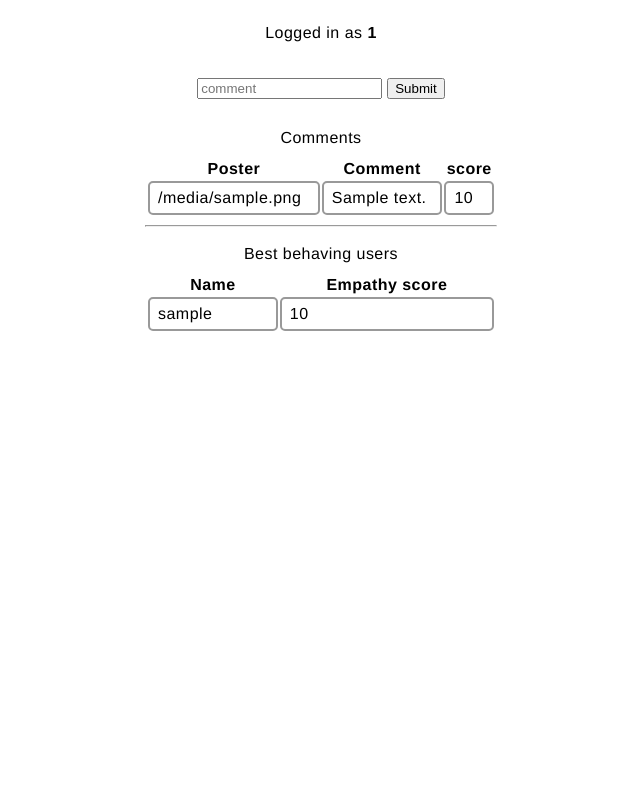
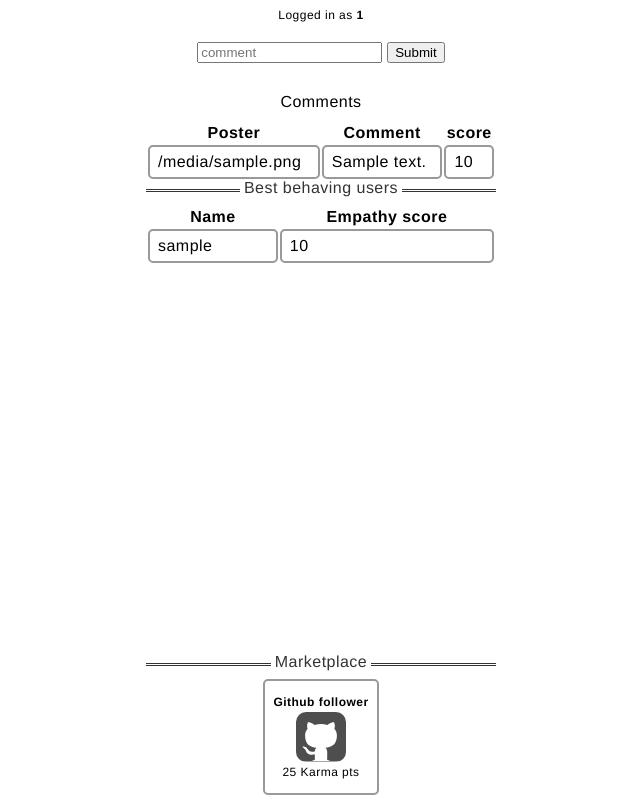
Before and after one commit to Earlo/Junction2021, a Flask app: page /protected in a window 1280 px wide. Shown: the whole page, without its empty margins (319-959 px from the left). Run offline with Flask 2, Linux system fonts and the light colour scheme; the visitor is signed in with stand-in values (Sample User, id 1); a database or web service that is not in the repository returns one stand-in record (values such as "Sample title"); some libraries are stand-ins or nearby versions.

Commit message:
WIP: Karma marketplace

```diff
--- a/app/templates/protected.jinja
+++ b/app/templates/protected.jinja
@@ -5,10 +5,25 @@
     <style type="text/css">
         .main-container { display: flex; justify-content: center; align-items: center; flex-direction: column; }
         .comment-box { margin: 20px 20px }
-        table, hr { min-width: 350px; }
+        .marketplace { display: flex; flex-direction: row; justify-content: center; }
+        footer { margin: 20px 20px 5px 20px; position: absolute; bottom: 0; }
+
+        table { min-width: 350px; }
         td { border: 2px solid #999; border-radius: 5px; padding: 6px 8px; }
         body { font-family: "Helvetica Neue", "Arial", sans-serif; letter-spacing: 0.03em; }
         caption { margin: 10px; }
+        article { height: 100px; width: 100px; border: 2px solid #999; border-radius: 5px; padding: 6px 6px;
+                  display: flex; justify-content: center; align-items: center; flex-direction: column;}
+        article > h4, h5, p { margin: 0px; font-size: 12px; }
+        article > svg { margin: 3px 3px; }
+
+        hr { min-width: 350px; border: none; border-top: 3px double #333; color: #333; overflow: visible; text-align: center; height: 5px; }
+        hr.leaderboard-divider:after { content: 'Best behaving users'; background: #fff; padding: 0 4px;
+                                       position: relative; top: -13px; }
+        {# hr.marketplace-divider { border: none; border-top: 3px double #333; color: #333;
+                                 overflow: visible; text-align: center; height: 5px; } #}
+        hr.marketplace-divider:after { content: 'Marketplace'; background: #fff; padding: 0 4px;
+                                       position: relative; top: -13px;}
     </style>
 
     </head>
@@ -44,10 +59,9 @@
             </table>
 
 
-            <hr>
+            <hr class="leaderboard-divider">
 
             <table class="leaderboard">
-                 <caption>Best behaving users</caption>
                  <thead>
                     <tr>
                     <th>Name</th>
@@ -63,6 +77,24 @@
                     {% endfor %}
                 </tbody>
             <table>
+
+            <footer>
+                <hr class="marketplace-divider">
+                <div class="marketplace">
+                    <article>
+                        <h4>Github follower</h4>
+                        <svg width="50" height="50" viewBox="0 0 50 50" fill="none" xmlns="http://www.w3.org/2000/svg">
+                            <mask id="mask0_546_56" style="mask-type:alpha" maskUnits="userSpaceOnUse" x="0" y="0" width="50" height="50">
+                                <rect width="50" height="50" rx="10" fill="#C4C4C4"/>
+                            </mask>
+                            <g mask="url(#mask0_546_56)">
+                                <path fill-rule="evenodd" clip-rule="evenodd" d="M0.0146484 0H49.9854C49.9934 0 50 0.00650749 50 0.0145349V49.5979C50 49.6059 49.9934 49.6124 49.9854 49.6124H33.8898C33.8545 49.1255 33.6511 48.3527 32.7147 48.3527C31.4452 48.3527 31.1522 47.7713 31.1522 47.1899L31.2498 40.407C31.2498 38.0814 30.4686 36.531 29.492 35.7558C35.0584 35.1744 40.9178 33.0426 40.9178 23.5465C40.9178 20.8333 39.9413 18.6046 38.3788 16.8605C38.6717 16.2791 39.453 13.7597 38.0858 10.3682C38.0858 10.3682 36.035 9.68991 31.2498 12.8876C27.1483 11.7248 22.8514 11.7248 18.7498 12.8876C13.9647 9.68991 11.9139 10.3682 11.9139 10.3682C10.5467 13.7597 11.328 16.2791 11.6209 16.8605C10.0584 18.6046 9.08188 20.8333 9.08188 23.5465C9.08188 33.0426 14.8436 35.1744 20.41 35.7558C19.7264 36.4341 19.0428 37.5 18.8475 39.1473C17.3827 39.7287 13.7694 40.7946 11.6209 37.0155C11.6209 37.0155 10.2538 34.6899 7.71469 34.4961C7.71469 34.4961 5.27328 34.4961 7.61704 36.0465C7.61704 36.0465 9.17954 36.7248 10.3514 39.6318C10.3514 39.6318 11.8163 43.8954 18.7498 42.345L18.8475 47.1899C18.8475 47.7713 18.5545 48.3527 17.285 48.3527C16.3486 48.3527 16.1452 49.1255 16.1099 49.6124H0.0146484C0.00655833 49.6124 0 49.6059 0 49.5979V0.0145349C0 0.00650749 0.00655833 0 0.0146484 0ZM16.1099 49.6124C16.0937 49.8365 16.1131 50 16.1131 50H33.8866C33.8866 50 33.906 49.8365 33.8898 49.6124H16.1099Z" fill="#4E4E4E"/>
+                            </g>
+                        </svg>
+                        <p>25 Karma pts</p>
+                    </article>
+                </div>
+            </footer>
         </div>
     </body>
 </html>
```
